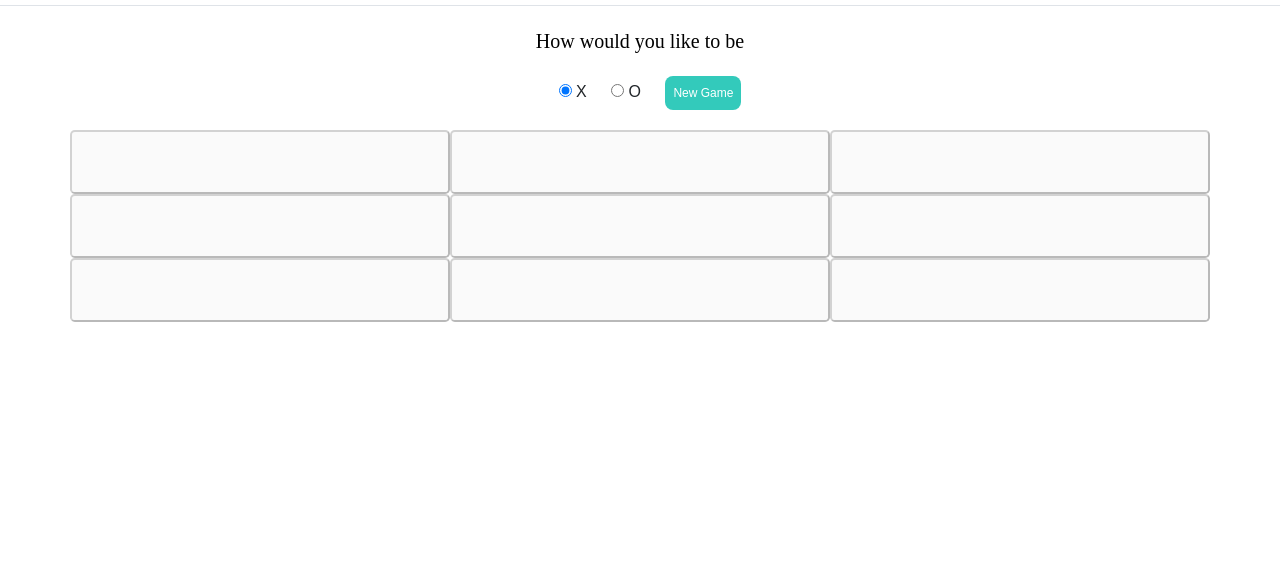
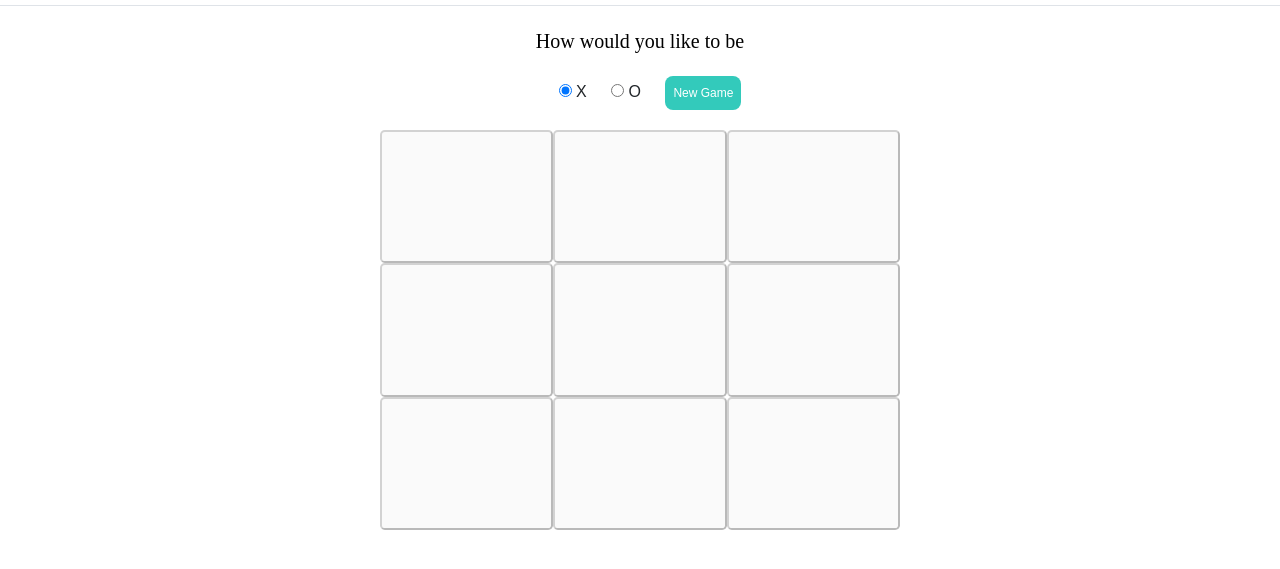
Before and after one commit to hishamovski/tic-tac-toe-project-client, a website built with webpack: page index.html in a window 1280 px wide. Shown: the part 57-626 px from the top of the page. Built offline with nearby package versions, Linux system fonts and the light colour scheme.

Commit message:
Save Changes

```diff
--- a/assets/styles/index.scss
+++ b/assets/styles/index.scss
@@ -300,8 +300,21 @@ p {
   text-align: center;
 }
 
+.gameBoard{
+  height: 100%;
+}
+.container{
+  height: 50vh;
+  width: 65vh;
+}
+
 .btn-lg {
-  padding: 30px;
+ display: flex;
+ justify-content: center;
+ align-items: center;
+ padding: 0;
+ line-height: 1;
+height: calc(100% / 3)
 }
 
 .radio-label {
--- a/index.html
+++ b/index.html
@@ -60,7 +60,7 @@
 				</ul>
 			</li>
       <li id="profile" class="nav-item">
-				<a data-toggle="dropdown" class="nav-link dropdown-toggle"><img href="public/images/avatar"/></a>
+				<a data-toggle="dropdown" class="nav-link dropdown-toggle"><img src="public/images/avatar.png"/></a>
 				<ul class="dropdown-menu form-wrapper">
           <li>
             <form id="sign-out">
@@ -97,7 +97,7 @@
       </div>
 
       <div class="container">
-        <div class="row justify-content-center">
+        <div class="row gameBoard" >
             <button type="button" id="0" class="col-4 col-xs-4 btn-lg"></button>
             <button type="button" id="1" class="col-4 col-xs-4 btn-lg"></button>
             <button type="button" id="2" class="col-4 col-xs-4 btn-lg"></button>
```
